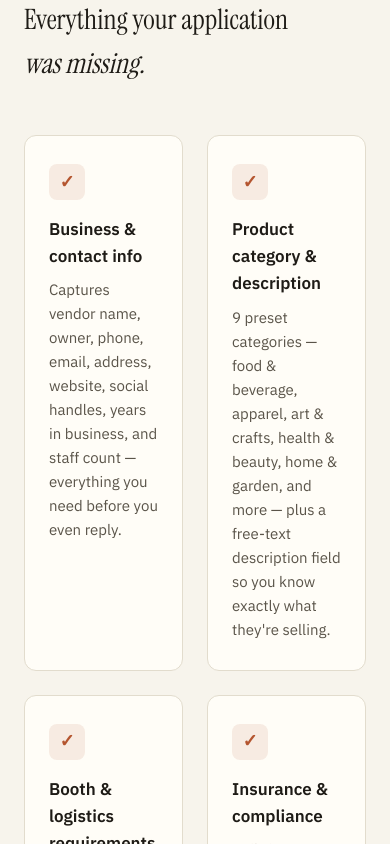
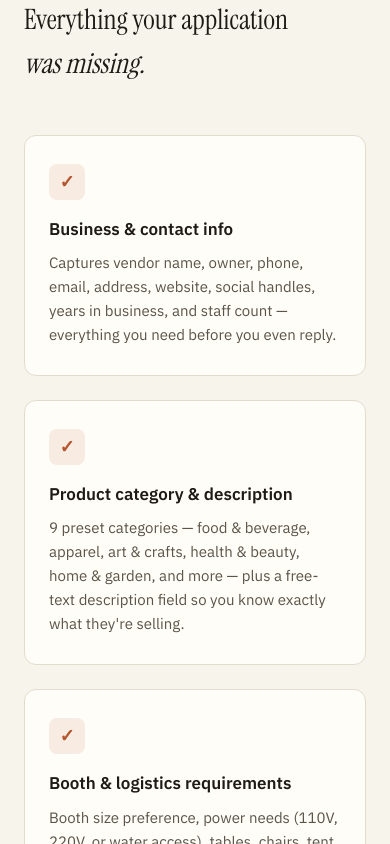
Before and after one commit to michaelcarrier1978/boothme, a Next.js app: page / in a window 390 px wide. Shown: the part 1400-2244 px from the top of the page. Built offline with nearby package versions, Linux system fonts and the light colour scheme.

Commit message:
made mobile better

```diff
--- a/app/globals.css
+++ b/app/globals.css
@@ -37,3 +37,14 @@ details summary {
 details summary::-webkit-details-marker {
   display: none;
 }
+
+.grid-2col {
+  display: grid;
+  grid-template-columns: repeat(2, 1fr);
+}
+
+@media (max-width: 640px) {
+  .grid-2col {
+    grid-template-columns: 1fr;
+  }
+}
--- a/app/page.tsx
+++ b/app/page.tsx
@@ -285,9 +285,7 @@ export default function Page() {
             Everything your application<br />
             <em>was missing.</em>
           </h2>
-          <div style={{
-            display: "grid",
-            gridTemplateColumns: "repeat(2, 1fr)",
+          <div className="grid-2col" style={{
             gap: 24,
           }}>
             {[
@@ -617,9 +615,7 @@ function ThankYouPage({ firstName }: { firstName: string }) {
           }}>
             The template helps you collect the right information. BoothMe handles everything that comes next — approvals, contracts, floor plan, payments, and communication — all from one place built specifically for vendor shows.
           </p>
-          <div style={{
-            display: "grid",
-            gridTemplateColumns: "repeat(2, 1fr)",
+          <div className="grid-2col" style={{
             gap: 20,
           }}>
             {[
@@ -751,9 +747,7 @@ function ThankYouPage({ firstName }: { firstName: string }) {
             </div>
           </div>
 
-          <div style={{
-            display: "grid",
-            gridTemplateColumns: "repeat(2, 1fr)",
+          <div className="grid-2col" style={{
             gap: 16,
             marginBottom: 48,
           }}>
@@ -847,7 +841,7 @@ function ThankYouPage({ firstName }: { firstName: string }) {
           }}>
             Why this, why now.
           </h2>
-          <div style={{ display: "grid", gridTemplateColumns: "repeat(2, 1fr)", gap: 48 }}>
+          <div className="grid-2col" style={{ gap: 48 }}>
             <div>
               <h3 style={{ fontSize: 16, fontWeight: 600, color: "var(--dark)", marginBottom: 14 }}>
                 The market is moving fast.
@@ -870,11 +864,9 @@ function ThankYouPage({ firstName }: { firstName: string }) {
 
       {/* Vendor Portal Callout */}
       <section style={{ padding: "48px 24px 64px" }}>
-        <div style={{
+        <div className="grid-2col" style={{
           maxWidth: 900,
           margin: "0 auto",
-          display: "grid",
-          gridTemplateColumns: "repeat(2, 1fr)",
           gap: 20,
         }}>
           {[
```
